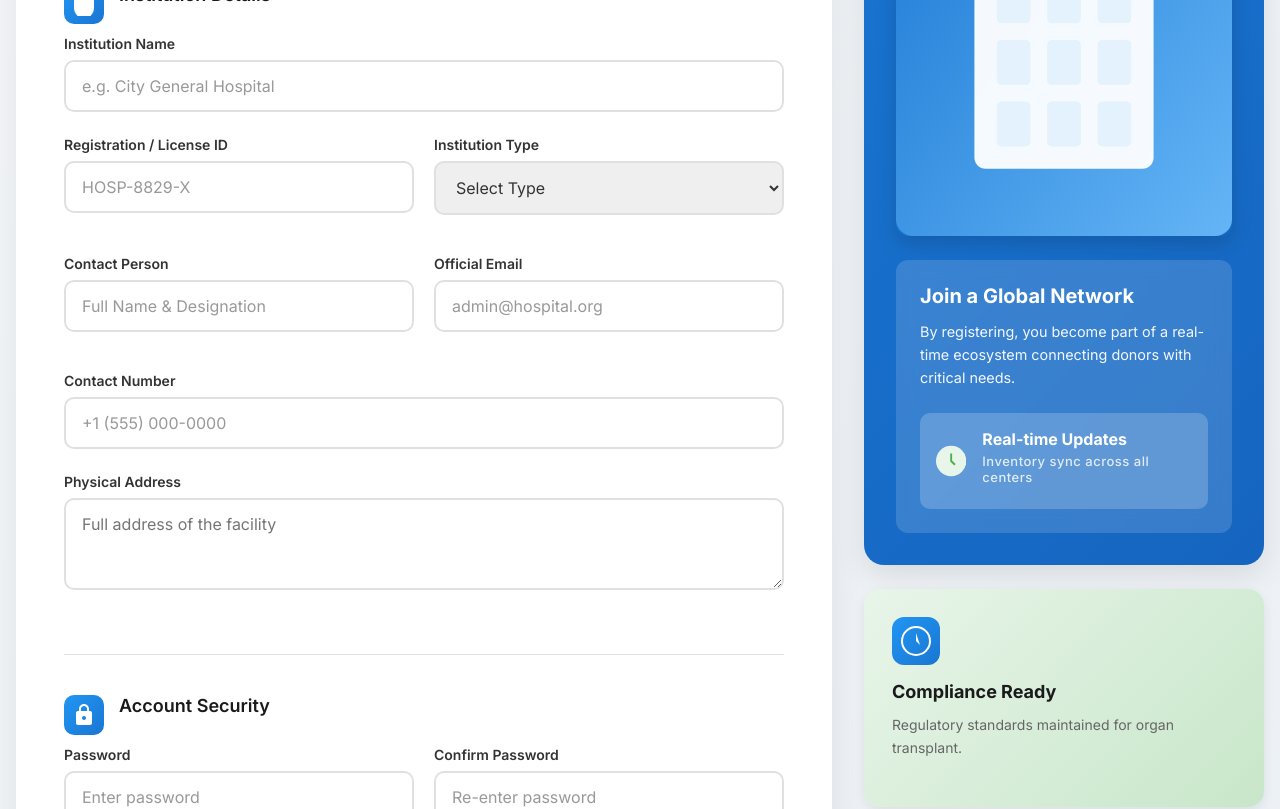
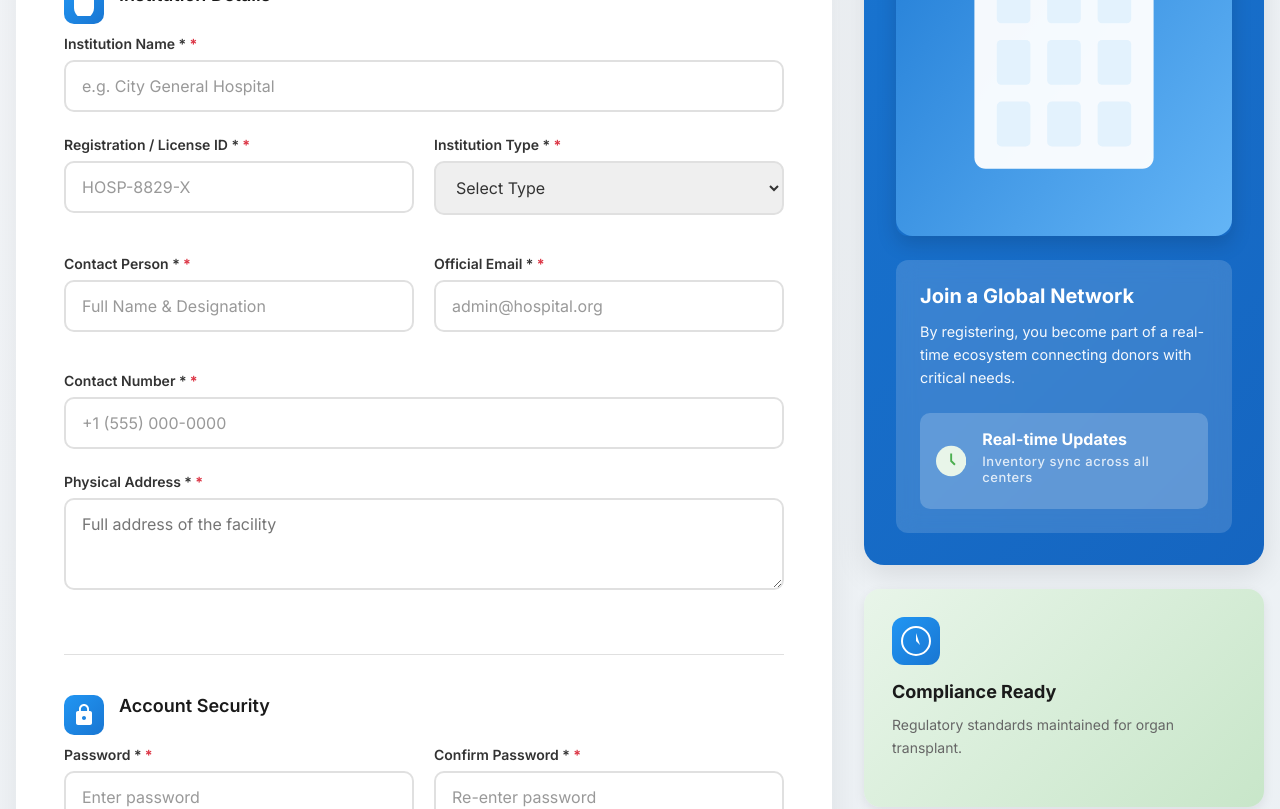
Before and after one commit to KulinduRashmika/LifeLink-Frontend, a React (Create React App) app in the folder lifelink-frontend/: page /register/hospital in a window 1280 px wide. Shown: the part 340-1149 px from the top of the page. Built offline with nearby package versions, Linux system fonts and the light colour scheme.

Commit message:
Hospital Registration

```diff
--- a/lifelink-frontend/src/pages/HospitalRegistration.js
+++ b/lifelink-frontend/src/pages/HospitalRegistration.js
@@ -24,15 +24,17 @@ const HospitalRegistration = () => {
   });
 
   const [passwordError, setPasswordError] = useState('');
+  const [isSubmitting, setIsSubmitting] = useState(false);
+  const [submitMessage, setSubmitMessage] = useState({ type: '', text: '' });
 
   const handleInputChange = (e) => {
     const { name, value, type, checked } = e.target;
+
     setFormData(prev => ({
       ...prev,
       [name]: type === 'checkbox' ? checked : value
     }));
 
-    // Clear password error when typing in password fields
     if (name === 'password' || name === 'confirmPassword') {
       setPasswordError('');
     }
@@ -49,9 +51,25 @@ const HospitalRegistration = () => {
   };
 
   const handleFileChange = (e) => {
+    const file = e.target.files && e.target.files[0];
+    if (!file) return;
+
+    // Validate file size (max 10MB)
+    if (file.size > 10 * 1024 * 1024) {
+      alert('File size must be less than 10MB');
+      return;
+    }
+
+    // Validate file type
+    const allowedTypes = ['application/pdf', 'image/jpeg', 'image/png'];
+    if (!allowedTypes.includes(file.type)) {
+      alert('Only PDF, JPG, and PNG files are allowed');
+      return;
+    }
+
     setFormData(prev => ({
       ...prev,
-      verificationDoc: e.target.files[0]
+      verificationDoc: file
     }));
   };
 
@@ -67,19 +85,102 @@ const HospitalRegistration = () => {
     return true;
   };
 
-  const handleSubmit = (e) => {
+  const validateForm = () => {
+    if (!formData.verificationDoc) {
+      alert('Please upload a verification document');
+      return false;
+    }
+    return true;
+  };
+
+  const handleSubmit = async (e) => {
     e.preventDefault();
 
-    if (!validatePassword()) {
+    if (!validatePassword() || !validateForm()) {
       return;
     }
 
-    console.log('Hospital registration submitted:', {
-      ...formData,
-      password: '[REDACTED]', // Don't log actual password
-      confirmPassword: '[REDACTED]'
-    });
-    // Add your API call here
+    setIsSubmitting(true);
+    setSubmitMessage({ type: '', text: '' });
+
+    try {
+      const formDataToSend = new FormData();
+
+      // Append all scalar fields
+      formDataToSend.append('institutionName', formData.institutionName);
+      formDataToSend.append('registrationId', formData.registrationId);
+      formDataToSend.append('institutionType', formData.institutionType);
+      formDataToSend.append('contactPerson', formData.contactPerson);
+      formDataToSend.append('officialEmail', formData.officialEmail);
+      formDataToSend.append('contactNumber', formData.contactNumber);
+      formDataToSend.append('physicalAddress', formData.physicalAddress);
+      formDataToSend.append('password', formData.password);
+      formDataToSend.append('confirmPassword', formData.confirmPassword);
+
+      // ✅ IMPORTANT (Option A): send nested facilities using dot-notation
+      Object.entries(formData.facilities).forEach(([key, value]) => {
+        formDataToSend.append(`facilities.${key}`, String(value));
+      });
+
+      // Append the file
+      formDataToSend.append('verificationDoc', formData.verificationDoc);
+
+      // Send to backend
+      const response = await fetch('http://localhost:8080/api/hospitals/register', {
+        method: 'POST',
+        body: formDataToSend
+      });
+
+      const data = await response.json();
+      console.log('Response:', data);
+
+      if (data.success) {
+        setSubmitMessage({
+          type: 'success',
+          text: `Registration successful! Institution ID: ${data.data?.id || ''}`
+        });
+
+        setTimeout(() => {
+          setFormData({
+            institutionName: '',
+            registrationId: '',
+            institutionType: '',
+            contactPerson: '',
+            officialEmail: '',
+            contactNumber: '',
+            physicalAddress: '',
+            password: '',
+            confirmPassword: '',
+            facilities: {
+              bloodCollection: false,
+              organHarvesting: false,
+              icuFacilities: false,
+              emergencyCare: false,
+              labAnalysis: false
+            },
+            verificationDoc: null
+          });
+
+          const fileInput = document.getElementById('verificationDoc');
+          if (fileInput) fileInput.value = '';
+
+          setSubmitMessage({ type: '', text: '' });
+        }, 5000);
+      } else {
+        setSubmitMessage({
+          type: 'error',
+          text: data.message || 'Registration failed'
+        });
+      }
+    } catch (error) {
+      console.error('Registration error:', error);
+      setSubmitMessage({
+        type: 'error',
+        text: 'Error connecting to server. Make sure backend is running on port 8080.'
+      });
+    } finally {
+      setIsSubmitting(false);
+    }
   };
 
   return (
@@ -88,21 +189,36 @@ const HospitalRegistration = () => {
         <div className="registration-form-wrapper">
           <div className="registration-header">
             <h1 className="registration-title">Hospital / Blood Bank Registration</h1>
-            <p className="registration-subtitle">Register your institution to join the network and manage life-saving blood and organ resources efficiently.</p>
+            <p className="registration-subtitle">
+              Register your institution to join the network and manage life-saving blood and organ resources efficiently.
+            </p>
           </div>
 
-          <form onSubmit={handleSubmit} className="registration-form">
+          {submitMessage.text && (
+            <div className={`status-message ${submitMessage.type}`}>
+              <svg width="20" height="20" viewBox="0 0 20 20" fill="currentColor">
+                {submitMessage.type === 'success' ? (
+                  <path d="M10 0C4.48 0 0 4.48 0 10s4.48 10 10 10 10-4.48 10-10S15.52 0 10 0zm-2 15l-5-5 1.41-1.41L8 12.17l7.59-7.59L17 6l-9 9z" />
+                ) : (
+                  <path d="M10 0C4.48 0 0 4.48 0 10s4.48 10 10 10 10-4.48 10-10S15.52 0 10 0zm1 15H9v-2h2v2zm0-4H9V5h2v6z" />
+                )}
+              </svg>
+              <span>{submitMessage.text}</span>
+            </div>
+          )}
+
+          <form onSubmit={handleSubmit} className="registration-form" encType="multipart/form-data">
             {/* Institution Details Section */}
             <div className="form-section">
               <div className="section-icon">
                 <svg width="24" height="24" viewBox="0 0 24 24" fill="currentColor">
-                  <path d="M12 3L2 8v8c0 5.5 4.5 10 10 12 5.5-2 10-6.5 10-12V8l-10-5z"/>
+                  <path d="M12 3L2 8v8c0 5.5 4.5 10 10 12 5.5-2 10-6.5 10-12V8l-10-5z" />
                 </svg>
               </div>
               <h2 className="section-title">Institution Details</h2>
 
               <div className="form-group full-width">
-                <label htmlFor="institutionName">Institution Name</label>
+                <label htmlFor="institutionName">Institution Name *</label>
                 <input
                   type="text"
                   id="institutionName"
@@ -116,7 +232,7 @@ const HospitalRegistration = () => {
 
               <div className="form-row">
                 <div className="form-group">
-                  <label htmlFor="registrationId">Registration / License ID</label>
+                  <label htmlFor="registrationId">Registration / License ID *</label>
                   <input
                     type="text"
                     id="registrationId"
@@ -129,7 +245,7 @@ const HospitalRegistration = () => {
                 </div>
 
                 <div className="form-group">
-                  <label htmlFor="institutionType">Institution Type</label>
+                  <label htmlFor="institutionType">Institution Type *</label>
                   <select
                     id="institutionType"
                     name="institutionType"
@@ -148,7 +264,7 @@ const HospitalRegistration = () => {
 
               <div className="form-row">
                 <div className="form-group">
-                  <label htmlFor="contactPerson">Contact Person</label>
+                  <label htmlFor="contactPerson">Contact Person *</label>
                   <input
                     type="text"
                     id="contactPerson"
@@ -161,7 +277,7 @@ const HospitalRegistration = () => {
                 </div>
 
                 <div className="form-group">
-                  <label htmlFor="officialEmail">Official Email</label>
+                  <label htmlFor="officialEmail">Official Email *</label>
                   <input
                     type="email"
                     id="officialEmail"
@@ -175,7 +291,7 @@ const HospitalRegistration = () => {
               </div>
 
               <div className="form-group full-width">
-                <label htmlFor="contactNumber">Contact Number</label>
+                <label htmlFor="contactNumber">Contact Number *</label>
                 <input
                   type="tel"
                   id="contactNumber"
@@ -188,7 +304,7 @@ const HospitalRegistration = () => {
               </div>
 
               <div className="form-group full-width">
-                <label htmlFor="physicalAddress">Physical Address</label>
+                <label htmlFor="physicalAddress">Physical Address *</label>
                 <textarea
                   id="physicalAddress"
                   name="physicalAddress"
@@ -201,18 +317,18 @@ const HospitalRegistration = () => {
               </div>
             </div>
 
-            {/* Account Security Section - New */}
+            {/* Account Security Section */}
             <div className="form-section">
               <div className="section-icon">
                 <svg width="24" height="24" viewBox="0 0 24 24" fill="currentColor">
-                  <path d="M18 8h-1V6c0-2.76-2.24-5-5-5S7 3.24 7 6v2H6c-1.1 0-2 .9-2 2v10c0 1.1.9 2 2 2h12c1.1 0 2-.9 2-2V10c0-1.1-.9-2-2-2zm-6 9c-1.1 0-2-.9-2-2s.9-2 2-2 2 .9 2 2-.9 2-2 2zm3.1-9H8.9V6c0-1.71 1.39-3.1 3.1-3.1 1.71 0 3.1 1.39 3.1 3.1v2z"/>
+                  <path d="M18 8h-1V6c0-2.76-2.24-5-5-5S7 3.24 7 6v2H6c-1.1 0-2 .9-2 2v10c0 1.1.9 2 2 2h12c1.1 0 2-.9 2-2V10c0-1.1-.9-2-2-2zm-6 9c-1.1 0-2-.9-2-2s.9-2 2-2 2 .9 2 2-.9 2-2 2zm3.1-9H8.9V6c0-1.71 1.39-3.1 3.1-3.1 1.71 0 3.1 1.39 3.1 3.1v2z" />
                 </svg>
               </div>
               <h2 className="section-title">Account Security</h2>
 
               <div className="form-row">
                 <div className="form-group">
-                  <label htmlFor="password">Password</label>
+                  <label htmlFor="password">Password *</label>
                   <input
                     type="password"
                     id="password"
@@ -227,7 +343,7 @@ const HospitalRegistration = () => {
                 </div>
 
                 <div className="form-group">
-                  <label htmlFor="confirmPassword">Confirm Password</label>
+                  <label htmlFor="confirmPassword">Confirm Password *</label>
                   <input
                     type="password"
                     id="confirmPassword"
@@ -240,21 +356,22 @@ const HospitalRegistration = () => {
                   />
                 </div>
               </div>
+
               {passwordError && (
                 <div className="error-message">
                   <svg width="16" height="16" viewBox="0 0 16 16" fill="currentColor">
-                    <path d="M8 0C3.58 0 0 3.58 0 8s3.58 8 8 8 8-3.58 8-8-3.58-8-8-8zm1 13H7v-2h2v2zm0-4H7V4h2v5z"/>
+                    <path d="M8 0C3.58 0 0 3.58 0 8s3.58 8 8 8 8-3.58 8-8-3.58-8-8-8zm1 13H7v-2h2v2zm0-4H7V4h2v5z" />
                   </svg>
                   <span>{passwordError}</span>
                 </div>
               )}
             </div>
 
-            {/* Facilities & Services Section */}
+            {/* Facilities */}
             <div className="form-section">
               <div className="section-icon">
                 <svg width="24" height="24" viewBox="0 0 24 24" fill="currentColor">
-                  <path d="M19 3H5c-1.1 0-2 .9-2 2v14c0 1.1.9 2 2 2h14c1.1 0 2-.9 2-2V5c0-1.1-.9-2-2-2zm-5 14h-4v-4H6v-2h4V7h4v4h4v2h-4v4z"/>
+                  <path d="M19 3H5c-1.1 0-2 .9-2 2v14c0 1.1.9 2 2 2h14c1.1 0 2-.9 2-2V5c0-1.1-.9-2-2-2zm-5 14h-4v-4H6v-2h4V7h4v4h4v2h-4v4z" />
                 </svg>
               </div>
               <h2 className="section-title">Facilities & Services</h2>
@@ -269,9 +386,10 @@ const HospitalRegistration = () => {
                         onChange={() => handleFacilityChange(facility)}
                       />
                       <span className="checkbox-text">
-                        {facility.split(/(?=[A-Z])/).map(word =>
-                          word.charAt(0).toUpperCase() + word.slice(1)
-                        ).join(' ')}
+                        {facility
+                          .split(/(?=[A-Z])/)
+                          .map(word => word.charAt(0).toUpperCase() + word.slice(1))
+                          .join(' ')}
                       </span>
                     </label>
                   ))}
@@ -279,33 +397,34 @@ const HospitalRegistration = () => {
               </div>
             </div>
 
-            {/* Verification Documents Section */}
+            {/* Verification */}
             <div className="form-section">
               <div className="section-icon">
                 <svg width="24" height="24" viewBox="0 0 24 24" fill="currentColor">
-                  <path d="M9 16.17L4.83 12l-1.42 1.41L9 19 21 7l-1.41-1.41z"/>
+                  <path d="M9 16.17L4.83 12l-1.42 1.41L9 19 21 7l-1.41-1.41z" />
                 </svg>
               </div>
               <h2 className="section-title">Verification Documents</h2>
-              <p className="section-subtitle">Upload your Medical License or Operating Permit issued by the Ministry of Health.</p>
+              <p className="section-subtitle">
+                Upload your Medical License or Operating Permit issued by the Ministry of Health. *
+              </p>
 
               <div className="upload-area">
                 <input
                   type="file"
                   id="verificationDoc"
                   onChange={handleFileChange}
-                  accept=".pdf,.jpg,.png"
+                  accept=".pdf,.jpg,.jpeg,.png"
                   style={{ display: 'none' }}
+                  required
                 />
                 <label htmlFor="verificationDoc" className="upload-label">
                   <svg width="48" height="48" viewBox="0 0 48 48" fill="none">
-                    <circle cx="24" cy="24" r="24" fill="#E3F2FD"/>
-                    <path d="M24 16v16m-8-8h16" stroke="#2196F3" strokeWidth="3" strokeLinecap="round"/>
+                    <circle cx="24" cy="24" r="24" fill="#E3F2FD" />
+                    <path d="M24 16v16m-8-8h16" stroke="#2196F3" strokeWidth="3" strokeLinecap="round" />
                   </svg>
                   <p className="upload-text">
-                    {formData.verificationDoc
-                      ? formData.verificationDoc.name
-                      : 'Click to upload or drag and drop'}
+                    {formData.verificationDoc ? formData.verificationDoc.name : 'Click to upload or drag and drop'}
                   </p>
                   <p className="upload-subtext">PDF, JPG or PNG (max. 10MB)</p>
                 </label>
@@ -313,59 +432,60 @@ const HospitalRegistration = () => {
 
               <div className="info-box">
                 <svg width="20" height="20" viewBox="0 0 20 20" fill="currentColor">
-                  <path d="M10 0C4.477 0 0 4.477 0 10s4.477 10 10 10 10-4.477 10-10S15.523 0 10 0zm1 15H9v-2h2v2zm0-4H9V5h2v6z"/>
+                  <path d="M10 0C4.477 0 0 4.477 0 10s4.477 10 10 10 10-4.477 10-10S15.523 0 10 0zm1 15H9v-2h2v2zm0-4H9V5h2v6z" />
                 </svg>
-                <p>All documents must be valid and are subject to verification by the Ministry of Health and LifeLink admins. Falsification of documents will lead to permanent de-listing.</p>
+                <p>All documents must be valid and are subject to verification by the Ministry of Health and LifeLink admins.</p>
               </div>
             </div>
 
-            {/* Submit Button */}
-            <button type="submit" className="submit-btn hospital-submit">
+            <button type="submit" className="submit-btn hospital-submit" disabled={isSubmitting}>
               <svg width="20" height="20" viewBox="0 0 20 20" fill="currentColor">
-                <path d="M10 0L0 4.8v8.4c0 5.5 4 10 10 12 6-2 10-6.5 10-12V4.8L10 0z"/>
+                <path d="M10 0L0 4.8v8.4c0 5.5 4 10 10 12 6-2 10-6.5 10-12V4.8L10 0z" />
               </svg>
-              Register Institution
+              {isSubmitting ? 'Submitting...' : 'Register Institution'}
             </button>
           </form>
         </div>
 
-        {/* Sidebar */}
+        {/* Sidebar (unchanged from your original) */}
         <div className="registration-sidebar">
           <div className="sidebar-card hospital-sidebar">
             <div className="sidebar-illustration">
               <svg viewBox="0 0 300 400" fill="none">
                 <defs>
                   <linearGradient id="hospitalGrad" x1="0%" y1="0%" x2="100%" y2="100%">
-                    <stop offset="0%" style={{stopColor: '#1976D2', stopOpacity: 1}} />
-                    <stop offset="100%" style={{stopColor: '#64B5F6', stopOpacity: 1}} />
+                    <stop offset="0%" style={{ stopColor: '#1976D2', stopOpacity: 1 }} />
+                    <stop offset="100%" style={{ stopColor: '#64B5F6', stopOpacity: 1 }} />
                   </linearGradient>
                 </defs>
-                <rect width="300" height="400" fill="url(#hospitalGrad)" rx="15"/>
+                <rect width="300" height="400" fill="url(#hospitalGrad)" rx="15" />
                 <g transform="translate(50, 100)">
-                  <rect x="20" y="40" width="160" height="200" fill="white" rx="10" opacity="0.95"/>
-                  <rect x="80" y="20" width="40" height="30" fill="#4CAF50" rx="5"/>
-                  <rect x="40" y="70" width="30" height="40" fill="#E3F2FD" rx="4"/>
-                  <rect x="85" y="70" width="30" height="40" fill="#E3F2FD" rx="4"/>
-                  <rect x="130" y="70" width="30" height="40" fill="#E3F2FD" rx="4"/>
-                  <rect x="40" y="125" width="30" height="40" fill="#E3F2FD" rx="4"/>
-                  <rect x="85" y="125" width="30" height="40" fill="#E3F2FD" rx="4"/>
-                  <rect x="130" y="125" width="30" height="40" fill="#E3F2FD" rx="4"/>
-                  <rect x="40" y="180" width="30" height="40" fill="#E3F2FD" rx="4"/>
-                  <rect x="85" y="180" width="30" height="40" fill="#E3F2FD" rx="4"/>
-                  <rect x="130" y="180" width="30" height="40" fill="#E3F2FD" rx="4"/>
-                  <line x1="95" y1="30" x2="105" y2="30" stroke="white" strokeWidth="3"/>
-                  <line x1="100" y1="25" x2="100" y2="35" stroke="white" strokeWidth="3"/>
+                  <rect x="20" y="40" width="160" height="200" fill="white" rx="10" opacity="0.95" />
+                  <rect x="80" y="20" width="40" height="30" fill="#4CAF50" rx="5" />
+                  <rect x="40" y="70" width="30" height="40" fill="#E3F2FD" rx="4" />
+                  <rect x="85" y="70" width="30" height="40" fill="#E3F2FD" rx="4" />
+                  <rect x="130" y="70" width="30" height="40" fill="#E3F2FD" rx="4" />
+                  <rect x="40" y="125" width="30" height="40" fill="#E3F2FD" rx="4" />
+                  <rect x="85" y="125" width="30" height="40" fill="#E3F2FD" rx="4" />
+                  <rect x="130" y="125" width="30" height="40" fill="#E3F2FD" rx="4" />
+                  <rect x="40" y="180" width="30" height="40" fill="#E3F2FD" rx="4" />
+                  <rect x="85" y="180" width="30" height="40" fill="#E3F2FD" rx="4" />
+                  <rect x="130" y="180" width="30" height="40" fill="#E3F2FD" rx="4" />
+                  <line x1="95" y1="30" x2="105" y2="30" stroke="white" strokeWidth="3" />
+                  <line x1="100" y1="25" x2="100" y2="35" stroke="white" strokeWidth="3" />
                 </g>
               </svg>
             </div>
             <div className="sidebar-badge">
               <h3 className="sidebar-title">Join a Global Network</h3>
-              <p className="sidebar-impact">By registering, you become part of a real-time ecosystem connecting donors with critical needs.</p>
+              <p className="sidebar-impact">
+                By registering, you become part of a real-time ecosystem connecting donors with critical needs.
+              </p>
               <div className="sidebar-stats">
                 <div className="stat-item">
                   <svg width="32" height="32" viewBox="0 0 32 32" fill="none">
-                    <circle cx="16" cy="16" r="16" fill="#E8F5E9"/>
-                    <path d="M16 8v8l4 4" stroke="#4CAF50" strokeWidth="2" fill="none"/>
+                    <circle cx="16" cy="16" r="16" fill="#E8F5E9" />
+                    <path d="M16 8v8l4 4" stroke="#4CAF50" strokeWidth="2" fill="none" />
                   </svg>
                   <div>
                     <p className="stat-number">Real-time Updates</p>
@@ -379,8 +499,8 @@ const HospitalRegistration = () => {
           <div className="help-card hospital-help">
             <div className="help-icon">
               <svg width="32" height="32" viewBox="0 0 32 32" fill="currentColor">
-                <circle cx="16" cy="16" r="14" fill="none" stroke="currentColor" strokeWidth="2"/>
-                <path d="M16 8v8l4 4"/>
+                <circle cx="16" cy="16" r="14" fill="none" stroke="currentColor" strokeWidth="2" />
+                <path d="M16 8v8l4 4" />
               </svg>
             </div>
             <h3>Compliance Ready</h3>
--- a/lifelink-frontend/src/pages/RegistrationPages.css
+++ b/lifelink-frontend/src/pages/RegistrationPages.css
@@ -651,3 +651,56 @@
   margin-top: 8px;
   font-size: 0.875rem;
 }
+
+/* Status Messages */
+.status-message {
+  padding: 15px 20px;
+  border-radius: 8px;
+  margin-bottom: 20px;
+  display: flex;
+  align-items: center;
+  gap: 10px;
+  animation: slideDown 0.3s ease;
+}
+
+.status-message.success {
+  background-color: #d4edda;
+  color: #155724;
+  border: 1px solid #c3e6cb;
+}
+
+.status-message.error {
+  background-color: #f8d7da;
+  color: #721c24;
+  border: 1px solid #f5c6cb;
+}
+
+.status-message svg {
+  width: 20px;
+  height: 20px;
+  flex-shrink: 0;
+}
+
+@keyframes slideDown {
+  from {
+    opacity: 0;
+    transform: translateY(-10px);
+  }
+  to {
+    opacity: 1;
+    transform: translateY(0);
+  }
+}
+
+/* Required field indicator */
+label::after {
+  content: " *";
+  color: #dc3545;
+  font-weight: bold;
+}
+
+/* Disabled button state */
+.submit-btn:disabled {
+  opacity: 0.7;
+  cursor: not-allowed;
+}
```
Also changed, not shown: lifelink-frontend/package.json (+10 -0 lines), 1 other file (tests, documents, lock files or other folders).
